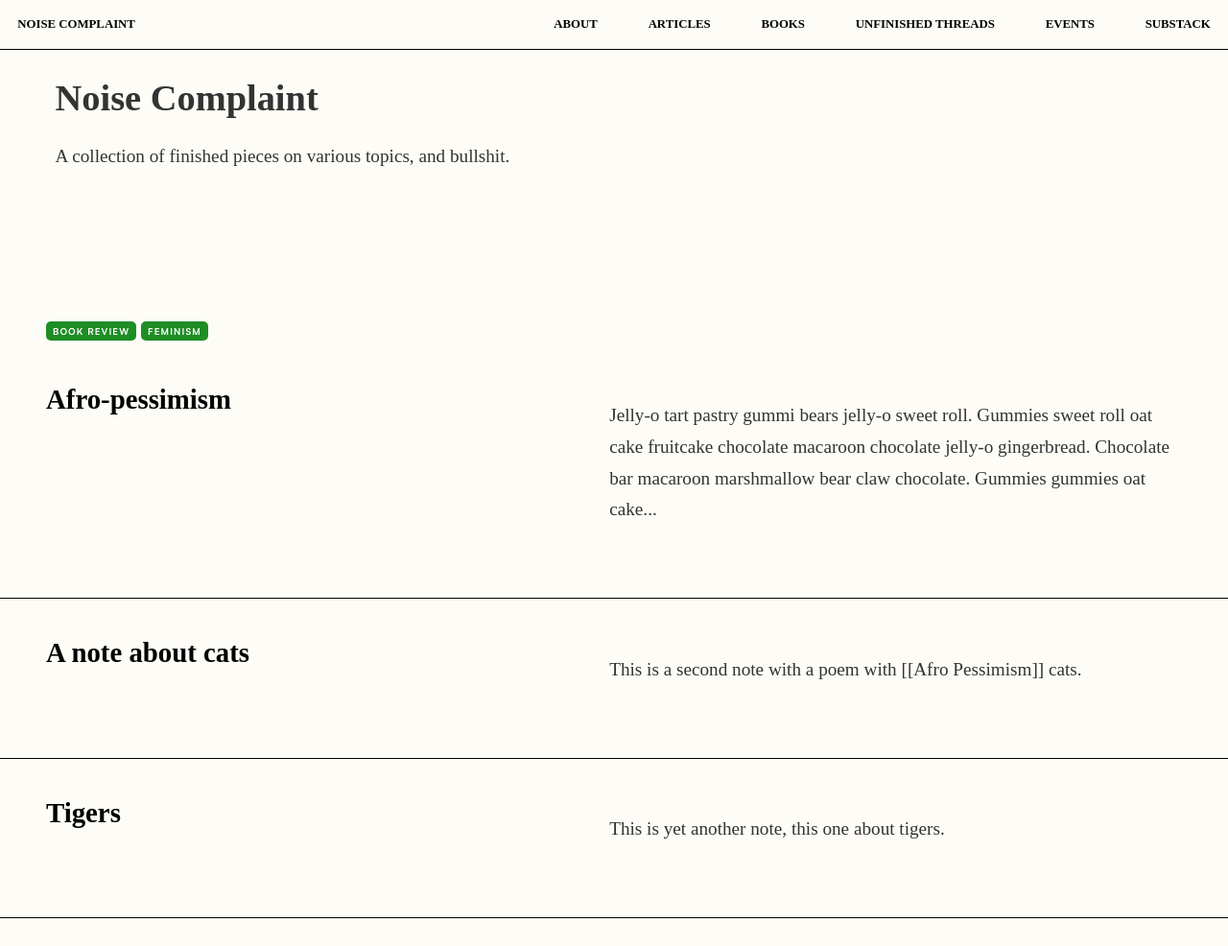
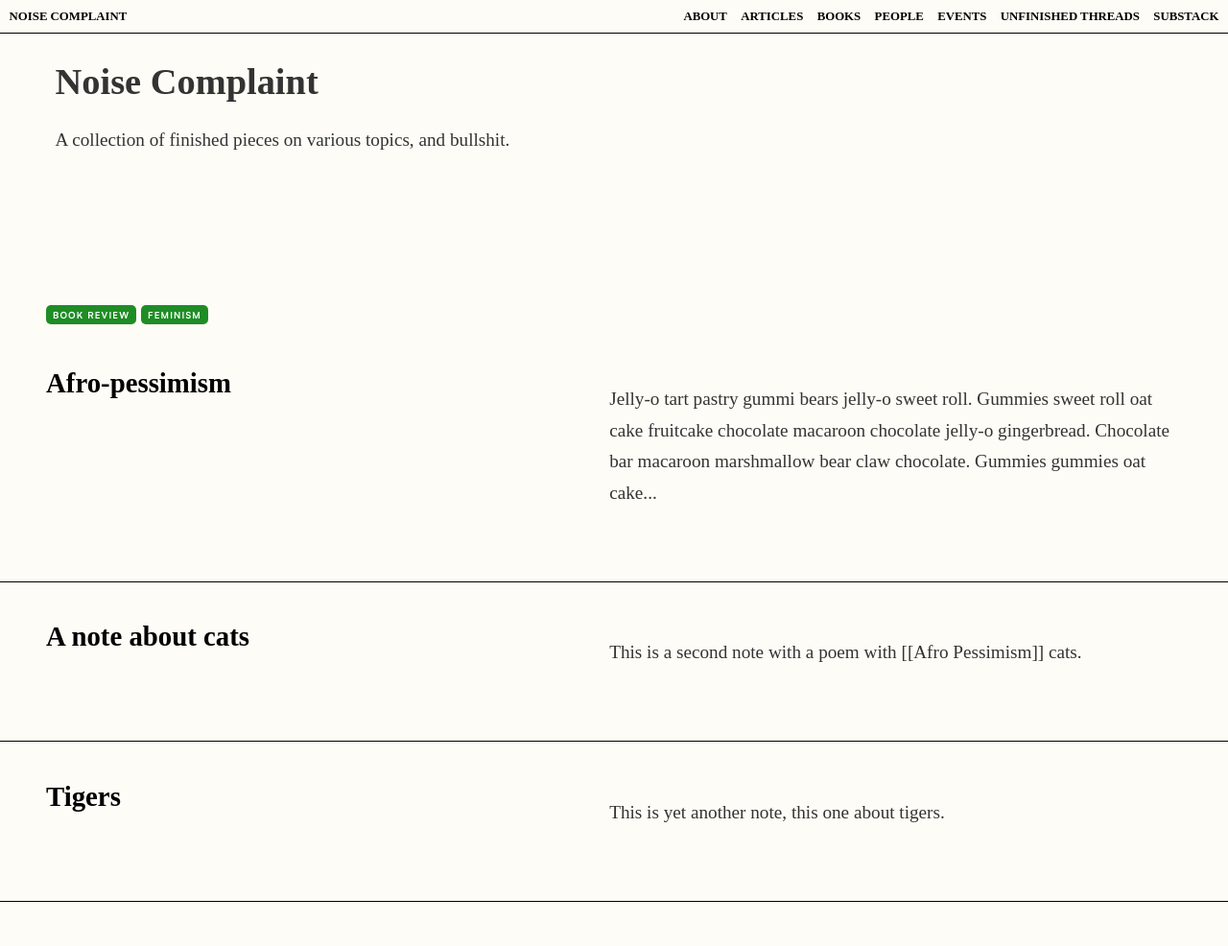
Before and after one commit to ashleighkeith15/noise-complaint, a Jekyll site: the page built from _pages/index.md, in a window 1280 px wide. Shown: the whole page at 96% size. Built offline with Jekyll 4.4.1, drawn with Linux system fonts in a browser that asks for light colours; some web fonts are replaced.

Commit message:
people add

```diff
--- a/_includes/nav.html
+++ b/_includes/nav.html
@@ -5,8 +5,10 @@
       <a href="/about" class="nav-link">About</a>
       <a href="/articles" class="nav-link">Articles</a>
       <a href="/books" class="nav-link">Books</a>
+      <a href="/people" class="nav-link">People</a>
+      <a href="/events" class="nav-link">Events</a>
       <a href="/unfinished-threads" class="nav-link">Unfinished Threads</a>
-      <a href="/events" class="nav-link">Events</a>
+
       <a href="https://noisecomplaint.substack.com/?utm_source=substack&utm_medium=web&utm_campaign=profile_page" class="nav-link">Substack</a>
     </div>
   </div>
--- a/_sass/_style.scss
+++ b/_sass/_style.scss
@@ -565,12 +565,12 @@ border-bottom: 1px solid #ccc;
 .nav-link-contain {
   border-bottom: 1px solid #000;
   justify-content: space-between;
-  padding: .95em;
+  padding: .5em;
   display: flex;
 }
 
 .nav-link-wrap {
-  grid-column-gap: 2.75em;
+  grid-column-gap: 0.75em;
   grid-row-gap: 2.75em;
   display: flex;
 }
```
Also changed, not shown: _notes/people/angela y davis.md (added, +5 -0 lines), _pages/people.md (added).
